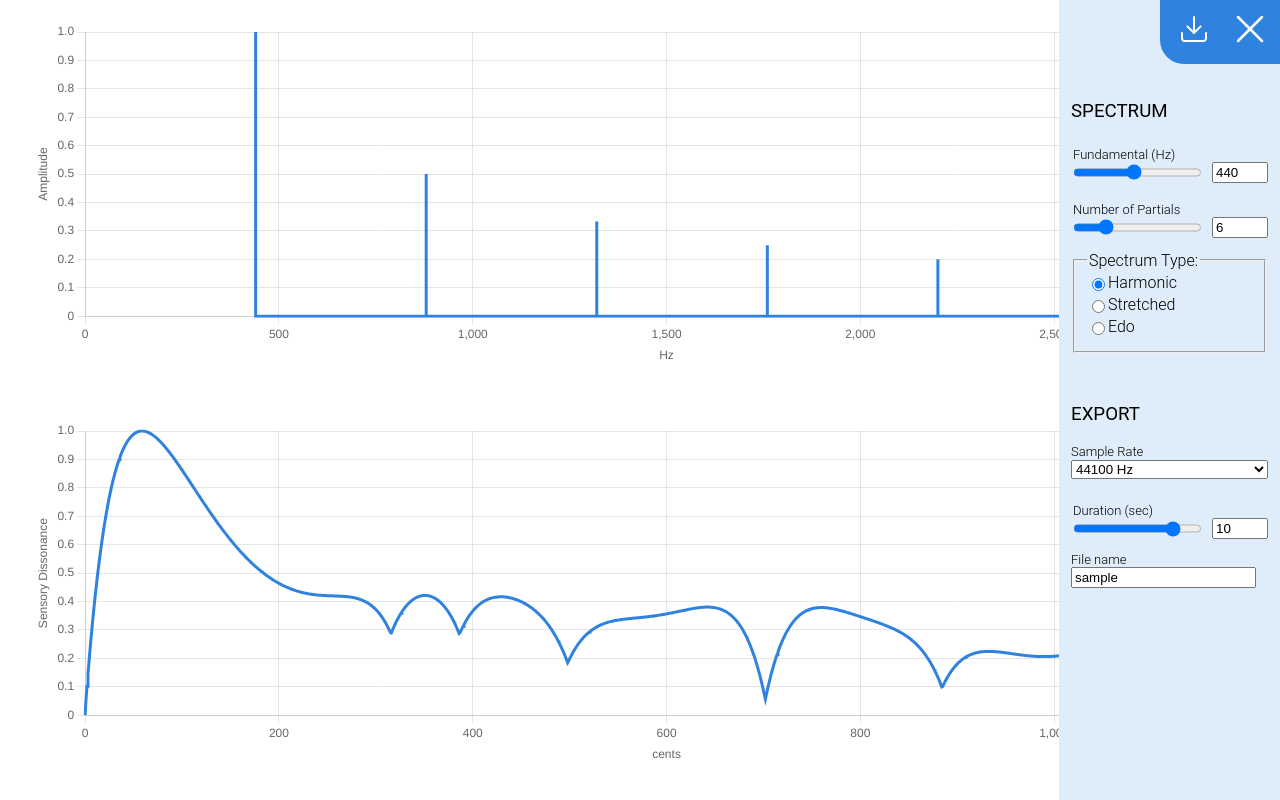
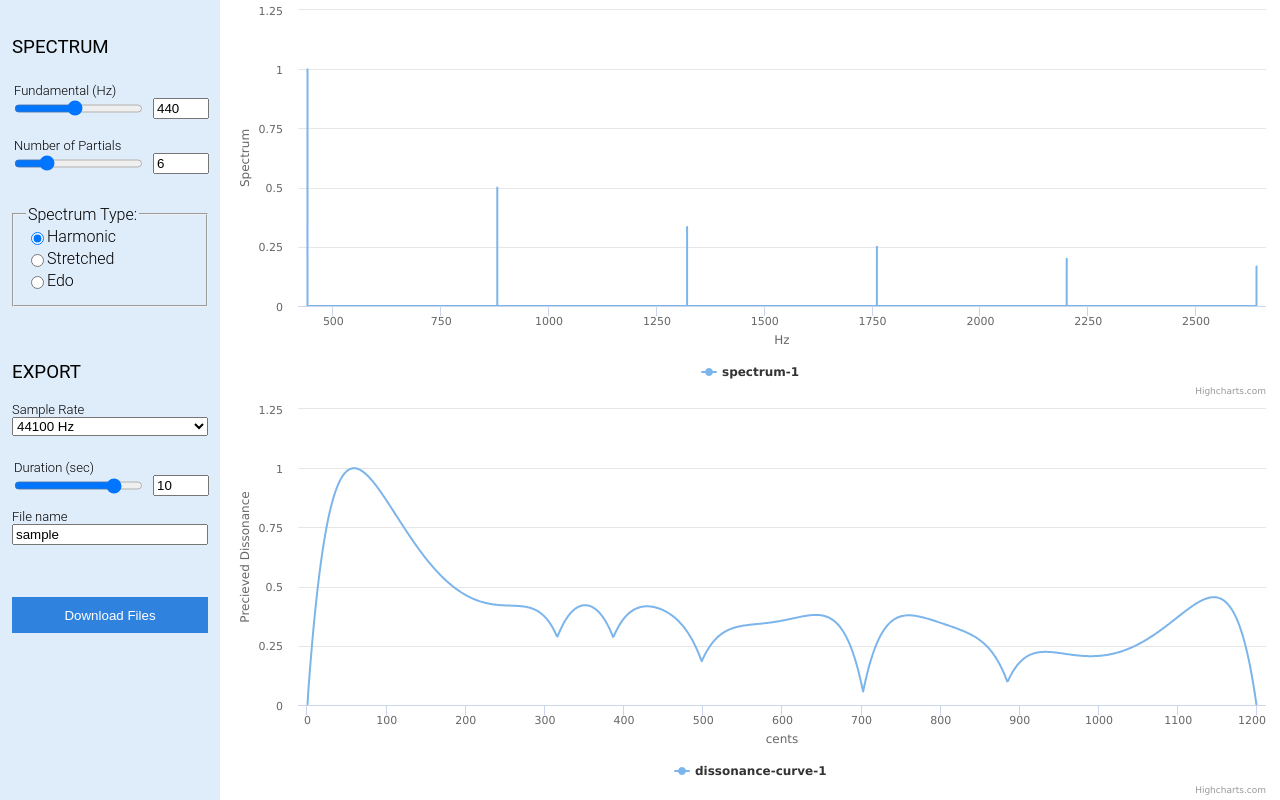
Before and after one commit to SevaDer14/new-tonality-lab, a SvelteKit app: page /lab in a window 1280 px wide. Built offline with nearby package versions, Linux system fonts and the light colour scheme.

Commit message:
uses highchart library

```diff
--- a/package.json
+++ b/package.json
@@ -36,7 +36,7 @@
 	"dependencies": {
 		"@types/lodash": "^4.14.185",
 		"@zip.js/zip.js": "^2.6.30",
-		"chart.js": "^3.9.1",
+		"highcharts": "^10.2.1",
 		"lodash": "^4.17.21",
 		"lodash-es": "^4.17.21"
 	},
--- /dev/null
+++ b/src/components/HighPlot.svelte
@@ -0,0 +1,72 @@
+<script lang="ts">
+    import highcharts from '../utils/highcharts'
+    import type { PlotOptions } from 'highcharts'
+    import { layout } from '../theme/layout'
+
+    export let options: {
+        series: {
+            name: string
+        }
+        title?: string
+        yAxisTitle: string
+        xAxisTitle: string
+    }
+    export let data: number[][]
+
+    let config: PlotOptions
+    let chartContainer = null as HTMLDivElement | null
+    let windowWidth: number
+    let windowHeight: number
+
+    $: {
+        if (data) {
+            config = {
+                title: {
+                    text: options.title,
+                },
+                yAxis: {
+                    title: {
+                        text: options.yAxisTitle,
+                    },
+                },
+                xAxis: {
+                    title: {
+                        text: options.xAxisTitle,
+                    },
+                },
+                plotOptions: {
+                    series: {
+                        type: 'line',
+                        label: {
+                            connectorAllowed: false,
+                        },
+                        pointStart: 0,
+                    },
+                },
+
+                series: [
+                    {
+                        data: data,
+                        ...options.series,
+                    },
+                ],
+            }
+        }
+    }
+</script>
+
+<svelte:window bind:innerWidth={windowWidth} bind:innerHeight={windowHeight} />
+
+<div bind:this={chartContainer} class="plot-container">
+    <div class="chart" use:highcharts={{ width: windowWidth - layout.menuWidth - 32, height: windowHeight / 2 - 1, chart: config }} />
+</div>
+
+<style>
+    .plot-container {
+        width: 100%;
+        height: calc(50vh - 1px);
+        display: flex;
+        align-items: center;
+        justify-content: center;
+    }
+</style>
--- a/src/components/Plot.svelte
+++ /dev/null
@@ -1,96 +0,0 @@
-<script lang="ts">
-    import type { ChartData } from 'chart.js'
-    import Chart from 'chart.js/auto'
-    import { onMount } from 'svelte'
-
-    type TChartOptions =
-        | {
-              label?: string
-              color?: string
-              axes?: {
-                  x?: {
-                      units?: string
-                      label?: string
-                  }
-                  y?: {
-                      units?: string
-                      label?: string
-                  }
-              }
-          }
-        | undefined
-
-    export let data: { x: number; y: number }[]
-    export let options: TChartOptions = undefined
-
-    let barChartElement: HTMLCanvasElement
-    let plotData: ChartData
-    let chart: any
-
-    plotData = {
-        datasets: [
-            {
-                label: options?.label,
-                pointRadius: 0,
-                borderColor: options?.color || '#000',
-                data: data,
-            },
-        ],
-    }
-
-    $: {
-        if (chart) {
-            chart.data.datasets[0].data = data
-            chart.update()
-        }
-    }
-
-    onMount(async () => {
-        chart = new Chart(barChartElement, {
-            type: 'line',
-            data: plotData,
-            options: {
-                responsive: true,
-                maintainAspectRatio: false,
-                plugins: {
-                    legend: {
-                        display: false,
-                    },
-                },
-                scales: {
-                    x: {
-                        type: 'linear',
-                        position: 'bottom',
-                        title: {
-                            display: options?.axes?.x?.label !== undefined,
-                            text: options?.axes?.x?.label,
-                        },
-                    },
-                    y: {
-                        title: {
-                            display: options?.axes?.x?.label !== undefined,
-                            text: options?.axes?.y?.label,
-                        },
-                    },
-                },
-                layout: {
-                    padding: 32,
-                },
-            },
-        })
-    })
-</script>
-
-<div class="plot-container">
-    <canvas bind:this={barChartElement} />
-</div>
-
-<style>
-    .plot-container {
-        width: 100%;
-        height: calc(50vh - 1px);
-        display: flex;
-        align-items: center;
-        justify-content: center;
-    }
-</style>
--- a/src/components/SettingsDrawer.svelte
+++ b/src/components/SettingsDrawer.svelte
@@ -1,13 +1,9 @@
 <script lang="ts">
     import { spectrumType, fundamental, numberOfPartials, sampleRate, sampleName, sampleDuration, partials, dissonanceCurve, edoSteps, stretch } from '../state/stores.js'
-    import SettingsIcon from '../components/icons/SettingsIcon.svelte'
-    import CrossIcon from '../components/icons/CrossIcon.svelte'
-    import DownloadIcon from '../components/icons/DownloadIcon.svelte'
     import Range from '../components/Range.svelte'
     import { BlobWriter, TextReader, ZipWriter } from '@zip.js/zip.js'
     import SpectrumTypeRadioGroup from './SpectrumTypeRadioGroup.svelte'
-
-    let settingsOpen = true
+    import { layout } from '../theme/layout'
 
     const downloadFiles = async () => {
         const zipFileWriter = new BlobWriter()
@@ -30,20 +26,8 @@
     }
 </script>
 
-<div class="app-bar">
-    <button on:click={() => downloadFiles()}><DownloadIcon /></button>
-    <button on:click={() => (settingsOpen = !settingsOpen)}>
-        {#if settingsOpen === false}
-            <SettingsIcon />
-        {:else}
-            <CrossIcon />
-        {/if}
-    </button>
-</div>
-
-{#if settingsOpen === true}
-    <div class="drawer">
-        <h3 style="margin-top: 100px">SPECTRUM</h3>
+<div class="settings-menu" style="width: {layout.menuWidth}px">
+    <h3>SPECTRUM</h3>
 
     <Range label="Fundamental (Hz)" min={55} max={880} onInput={(value) => ($fundamental = value)} initialValue={$fundamental} />
     <Range label="Number of Partials" min={2} max={20} onInput={(value) => ($numberOfPartials = value)} initialValue={$numberOfPartials} />
@@ -70,43 +54,31 @@
 
     <label for="Name">File name</label>
     <input bind:value={$sampleName} id="name" />
+
+    <button on:click={() => downloadFiles()}>Download Files</button>
 </div>
-{/if}
 
 <style>
-    .app-bar {
+    .settings-menu {
         display: flex;
-        position: absolute;
-        right: 0;
-        top: 0;
-        z-index: 2;
-        background-color: #2f82de;
-        padding-left: 8px;
-        padding-bottom: 4px;
-        border-radius: 0 0 0 24px;
-    }
-    .drawer {
-        position: absolute;
-        right: 0;
+        flex-direction: column;
         padding: 0 12px;
         height: 100%;
-        max-width: 256px;
         background-color: #dfecfa;
     }
     button {
-        border-radius: 100%;
-        width: 52px;
-        height: 52px;
-        margin: 4px 4px 4px 0px;
+        width: 100%;
+        height: 36px;
+        margin: 52px 4px 4px 0px;
         border: none;
         background-color: #2f82de;
-        stroke: #ffffff;
+        color: #ffffff;
     }
     button:hover {
         background-color: #458ddf;
     }
     h3 {
-        margin-top: 50px;
+        margin-top: 36px;
         font-weight: 400;
     }
     label {
--- a/src/components/SpectrumTypeRadioGroup.svelte
+++ b/src/components/SpectrumTypeRadioGroup.svelte
@@ -29,6 +29,6 @@
         vertical-align: bottom;
     }
     fieldset {
-        margin-bottom: 18px;
+        margin: 18px 0px;
     }
 </style>
--- a/src/routes/lab/+page.svelte
+++ b/src/routes/lab/+page.svelte
@@ -1,33 +1,47 @@
 <script lang="ts">
-    import Plot from '../../components/Plot.svelte'
+    import HighPlot from '../../components/HighPlot.svelte'
     import SettingsDrawer from '../../components/SettingsDrawer.svelte'
-    import { toPlotJSCurve } from '../../xentonality/utils'
+    import { toHighchartsJSCurve } from '../../xentonality/utils'
     import { spectrum, dissonanceCurve } from '../../state/stores.js'
-    import { colors } from '../../theme/colors'
 
     const spectrumChartOptions = {
-        color: colors.blue,
-        label: 'Spectrum',
-        axes: {
-            x: { label: 'Hz' },
-            y: { label: 'Amplitude' },
+        series: {
+            name: 'spectrum-1',
+            type: 'line',
         },
+        yAxisTitle: 'Spectrum',
+        xAxisTitle: 'Hz',
     }
 
     const dissonanceCurveChartOptions = {
-        color: colors.blue,
-        label: 'Sensory Dissonance',
-        axes: {
-            x: { label: 'cents' },
-            y: { label: 'Sensory Dissonance' },
+        series: {
+            name: 'dissonance-curve-1',
+            type: 'line',
         },
+        yAxisTitle: 'Precieved Dissonance',
+        xAxisTitle: 'cents',
     }
 </script>
 
-<SettingsDrawer />
+<div class="page">
+    <SettingsDrawer />
 
-<Plot options={spectrumChartOptions} data={toPlotJSCurve({ xUnit: 'Hz', curve: $spectrum })} />
-<Plot options={dissonanceCurveChartOptions} data={toPlotJSCurve({ xUnit: 'cents', curve: $dissonanceCurve.curve })} />
+    <div class="plots">
+        <HighPlot options={spectrumChartOptions} data={toHighchartsJSCurve({ xUnit: 'Hz', curve: $spectrum })} />
+        <HighPlot options={dissonanceCurveChartOptions} data={toHighchartsJSCurve({ xUnit: 'cents', curve: $dissonanceCurve.curve })} />
+    </div>
+</div>
 
 <style>
+    .page {
+        display: flex;
+        width: 100%;
+        height: 100%;
+    }
+    .plots {
+        display: flex;
+        flex-direction: column;
+        width: 100%;
+        height: 100%;
+    }
 </style>
--- /dev/null
+++ b/src/theme/layout.ts
@@ -0,0 +1,3 @@
+export const layout = {
+    menuWidth: 196
+}
--- /dev/null
+++ b/src/utils/highcharts.ts
@@ -0,0 +1,24 @@
+import type { Options, ChartCallbackFunction } from 'highcharts';
+import Highcharts from 'highcharts';
+
+type TChartConfig = {
+    width: number,
+    height: number,
+    chart?: ChartCallbackFunction
+}
+
+export default (node: Options, config: TChartConfig) => {
+    const redraw = true;
+    const oneToOne = true;
+    const chart = Highcharts.chart(node, config.chart);
+
+    return {
+        update(config) {
+            chart.update(config.chart, redraw, oneToOne);
+            chart.setSize(config.width, config.height, true)
+        },
+        destroy() {
+            chart.destroy();
+        }
+    };
+}
--- a/src/xentonality/utils.ts
+++ b/src/xentonality/utils.ts
@@ -96,3 +96,13 @@ export const toPlotJSCurve = ({ xUnit, curve }: { xUnit: 'Hz' | 'ratio' | 'cents
 
     return plotJsCurve
 }
+
+export const toHighchartsJSCurve = ({ xUnit, curve }: { xUnit: 'Hz' | 'ratio' | 'cents'; curve: TPlotCurve }) => {
+    const plotJsCurve = []
+
+    for (let i = 0; i < curve.length; i++) {
+        plotJsCurve.push([curve[i][xUnit], curve[i].value])
+    }
+
+    return plotJsCurve
+}
```
Also changed, not shown: 1 other file (tests, documents, lock files or other folders). Lines whose indentation alone changed are shown as unchanged.
